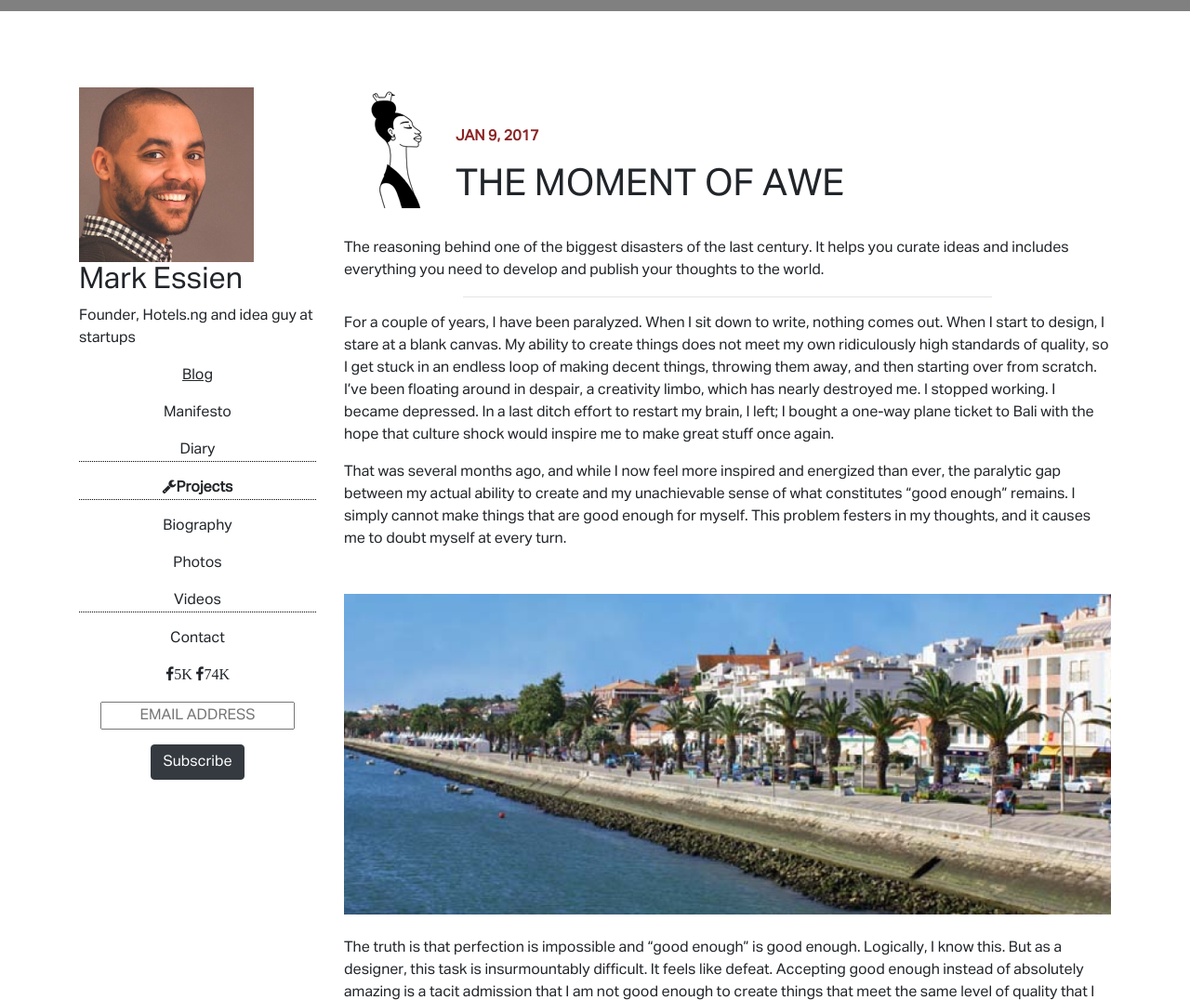
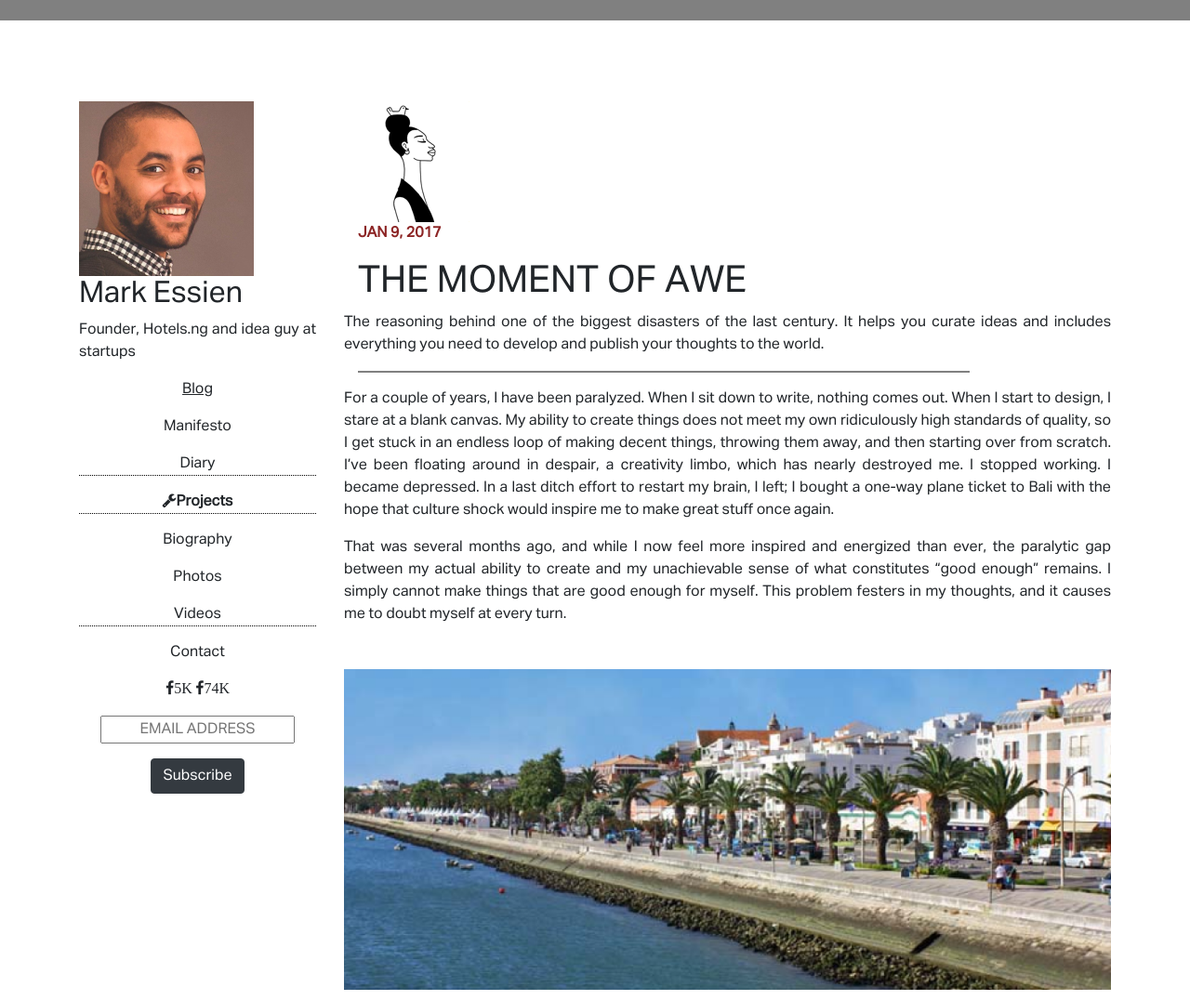
Before and after one commit to teenoh/hng-fe-test, a plain HTML site: page index.html in a window 1280 px wide. Shown: the top 1076 px of the page at 93% size. Drawn offline with nearby package versions, Linux system fonts and the light colour scheme.

Commit message:
converted sass to css

```diff
--- a/assets/sass/index.scss
+++ b/assets/sass/index.scss
@@ -4,18 +4,20 @@ $smFontSize: 24 px;
 $bgFontSize: 48 px;
 $primaryClr: #ffffff;
 $secondaryClr: #8C2424;
+$greyColor: rgb(128, 128, 128);
 
 @font-face {
   font-family: 'AktivGrotesk-Regular';
   src: url('../css/fonts/AktivGrotesk-Regular.otf');
 }
 
-html,
+
 body {
-  padding: 0;
   margin: 0;
   width: 100%;
   background-color: $primaryClr;
+  border-top: $greyColor solid 22px;
+  padding-top:56px;
   font-family: 'AktivGrotesk-Regular', Arial, Helvetica, sans-serif;
 }
 
@@ -23,3 +25,30 @@ body {
   color: $secondaryClr;
   font-weight: bold;
 }
+
+hr {
+  border: solid $greyColor 1.1px;
+}
+
+img {
+  max-width: 100%;
+  padding-top: 31px;
+}
+
+.social-button{
+  color:white;
+  background-color: darkblue;
+}
+
+p {
+  text-align: justify;
+}
+
+.bold{
+  font-weight: 700;
+}
+
+.dotted-line{
+  border-bottom: 1px dotted #000000;
+  border-bottom-width: 1px;
+}
--- a/index.html
+++ b/index.html
@@ -7,37 +7,47 @@
   <meta http-equiv="X-UA-Compatible" content="ie=edge">
   <link rel="stylesheet" href="assets/css/bootstrap.min.css">
   <link rel="stylesheet" href="https://use.fontawesome.com/releases/v5.5.0/css/all.css">
-    <link rel="stylesheet" href="assets/css/font-awesome.min.css" >
-    <link rel="stylesheet" href="assets/css/index.css" >
+  <link rel="stylesheet" href="assets/css/font-awesome.min.css">
+  <link rel="stylesheet" href="assets/css/index.css">
 
   <title>Single Post View</title>
 
 </head>
 
-<body >
+<body>
   <div class="top-fluid">
 
   </div>
 
-    <div class="container" >
+  <div class="container">
     <div class="row">
       <aside class="col-md-3">
         <img src="./assets/images/profile-pic.png" alt="">
         <h2>Mark Essien</h2>
-                <p >Founder, Hotels.ng and  idea guy at startups</p>
+        <p>Founder, Hotels.ng and idea guy at startups</p>
         <nav>
-                    <p class="text-center"><u>Blog </u></p>
+          <p class="text-center">
+            <u>Blog </u>
+          </p>
           <p class="text-center">Manifesto</p>
-                    <p class="text-center dotted-line" >Diary</p>
-                    <p class="text-center bold dotted-line" ><i class="fa fa-wrench"></i>Projects</p>
-                    <p class="text-center" >Biography</p>
+          <p class="text-center dotted-line">Diary</p>
+          <p class="text-center bold dotted-line">
+            <i class="fa fa-wrench"></i>Projects</p>
+          <p class="text-center">Biography</p>
           <p class="text-center">Photos</p>
-                    <p class="text-center dotted-line" >Videos</p>
+          <p class="text-center dotted-line">Videos</p>
           <p class="text-center">Contact</p>
-                    <p class="text-center"><i class="fa fa-facebook">5K</i> <i class="fa fa-facebook">74K</i> </p>
-                    <p class="text-center"><input placeholder="EMAIL ADDRESS" class="text-center"></p>
+          <p class="text-center">
+            <i class="fa fa-facebook">5K</i>
+            <i class="fa fa-facebook">74K</i>
+          </p>
+          <p class="text-center">
+            <input placeholder="EMAIL ADDRESS" class="text-center">
+          </p>
 
-                    <p class="text-center"><button class="btn btn-dark">Subscribe</button></p>
+          <p class="text-center">
+            <button class="btn btn-dark">Subscribe</button>
+          </p>
 
         </nav>
       </aside>
@@ -45,22 +55,25 @@
         <article>
           <header>
             <div id="wrapper">
-                                    <div class="twoColumn">
+              <div class="col-md-3">
                 <img src="./assets/images/blog-header-image.png" />
               </div>
-                                    <div class="twoColumn">
-                                        <br><br><br>
-                                            <p  class="date text-right">JAN 9, 2017
-                                                </p><br>
-                                                <h1 class="text-right">THE MOMENT OF AWE</h1>
+              <div class="col-md-9">
+                <p class="date">JAN 9, 2017
+                </p>
+                <h1>THE MOMENT OF AWE</h1>
 
               </div>
             </div>
 
           </header>
-                    <br><br><br><br><br><br><br><br>
-                    <p>The reasoning behind one of the  biggest disasters of the last century. It helps you curate ideas and includes  everything you need to develop and publish your thoughts to the world. </p>
-                    <hr style="width:69%;"/>
+
+          <p>The reasoning behind one of the biggest disasters of the last century. It helps you curate ideas and includes everything
+            you need to develop and publish your thoughts to the world. </p>
+          <div class="col-md-10" "text-center">
+            <hr>
+          </div>
+
 
           <p>For a couple of years, I have been paralyzed. When I sit down to write, nothing comes out. When I start to design,
             I stare at a blank canvas. My ability to create things does not meet my own ridiculously high standards of quality,
@@ -74,7 +87,8 @@
             make things that are good enough for myself. This problem festers in my thoughts, and it causes me to doubt myself
             at every turn.</p>
           <img src="./assets/images/blog-image.png" alt="">
-                    <br> <br>
+          <br>
+          <br>
 
           <p>The truth is that perfection is impossible and “good enough” is good enough. Logically, I know this. But as a designer,
             this task is insurmountably difficult. It feels like defeat. Accepting good enough instead of absolutely amazing
@@ -92,16 +106,20 @@
           </p>
           <p> I don’t know.</p>
           <div>
-                        <button class="btn social-button"><i class="fa fa-thumbs-o-up"></i>Like  114K</button>
+            <button class="btn social-button">
+              <i class="fa fa-thumbs-o-up"></i>Like 114K</button>
             <button class="btn social-button">Share</button>
           </div>
 
           <br>
           <div class="comments form-group">
-                        <label for="suscribe-input">Subscribe:</label><br>
-                        <textarea name="" id="" class="form-control"  rows="5"></textarea><br>
-                        <label for="share-input">Send to Friend:</label><br>
-                        <textarea name="" id="" class="form-control"   rows="5"></textarea>
+            <label for="suscribe-input">Subscribe:</label>
+            <br>
+            <textarea name="" id="" class="form-control" rows="5"></textarea>
+            <br>
+            <label for="share-input">Send to Friend:</label>
+            <br>
+            <textarea name="" id="" class="form-control" rows="5"></textarea>
 
           </div>
 
```
Also changed, not shown: assets/css/index.css, 1 other file. Lines whose indentation alone changed are shown as unchanged.
